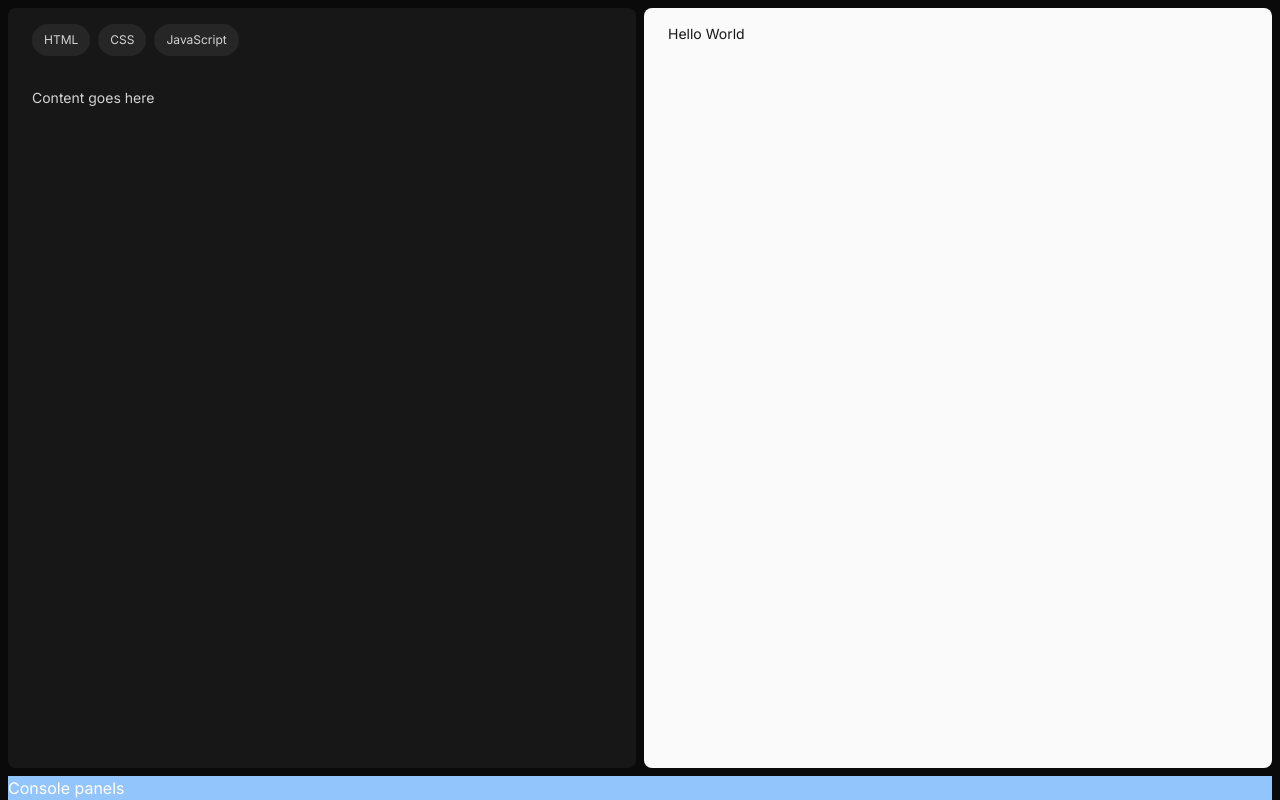
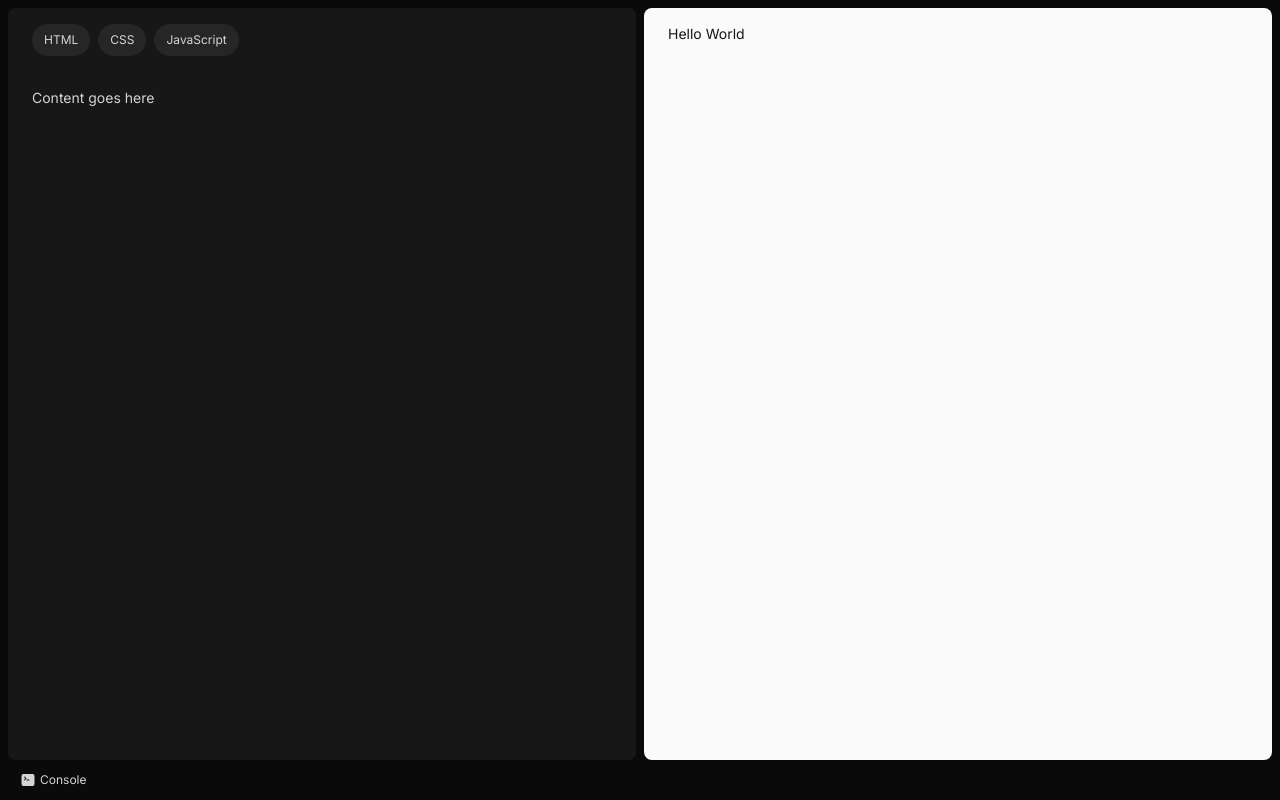
Before and after one commit to justshipmore/codeplayground, a Next.js app: page / in a window 1280 px wide. Built offline with nearby package versions, Linux system fonts and the light colour scheme.

Commit message:
Add styles to expand and collapse console panel

```diff
--- a/app/page.tsx
+++ b/app/page.tsx
@@ -1,19 +1,17 @@
 import CodePanel from "@/components/codepanel";
+import ConsolePanel from "@/components/consolepanel";
 import PreviewPanel from "@/components/previewpanel";
 
 export default function Home() {
   return (
     <main className="px-2 pt-2 h-screen text-white">
-      <div className="flex flex-col gap-2 h-full">
+      <div className="flex flex-col h-full">
         <section className="flex grow gap-2">
           <CodePanel />
           <PreviewPanel />
         </section>
 
-        {/* Console panel */}
-        <section className="bg-blue-300 ">
-          <p>Console panels</p>
-        </section>
+        <ConsolePanel />
       </div>
     </main>
   );
--- a/components/consolepanel/index.tsx
+++ b/components/consolepanel/index.tsx
@@ -8,13 +8,16 @@ export default function ConsolePanel() {
   const PANEL = LAYOUT_PANELS.filter((panel) => panel.slug === "console")[0];
 
   return (
-    <section className="flex flex-col py-4 px-6 bg-neutral-950 col-span-2 justify-end">
+    <section
+      className={`flex flex-col px-3 py-3 ${
+        isPanelOpen(PANEL) ? "h-2/6" : undefined
+      }`}
+    >
       {isPanelOpen(PANEL) && (
         <div className="text-neutral-300 text-sm flex-grow">
           Content goes here
         </div>
       )}
-      <div>
       <button
         key={`ConsolePanel-button--${PANEL.slug}`}
         className="flex text-neutral-300 gap-1 items-center text-xs"
@@ -34,7 +37,6 @@ export default function ConsolePanel() {
         </svg>
         {PANEL.name}
       </button>
-      </div>
     </section>
   );
 }
```
Lines whose indentation alone changed are shown as unchanged.
